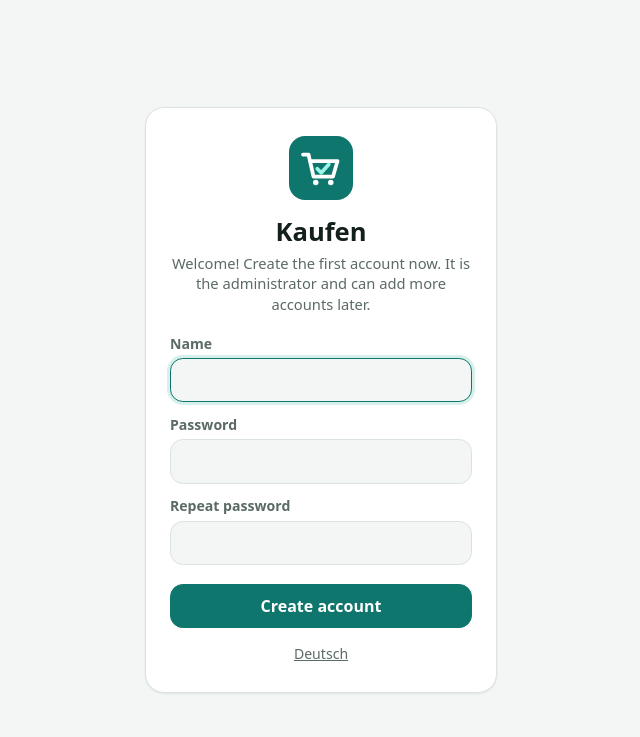
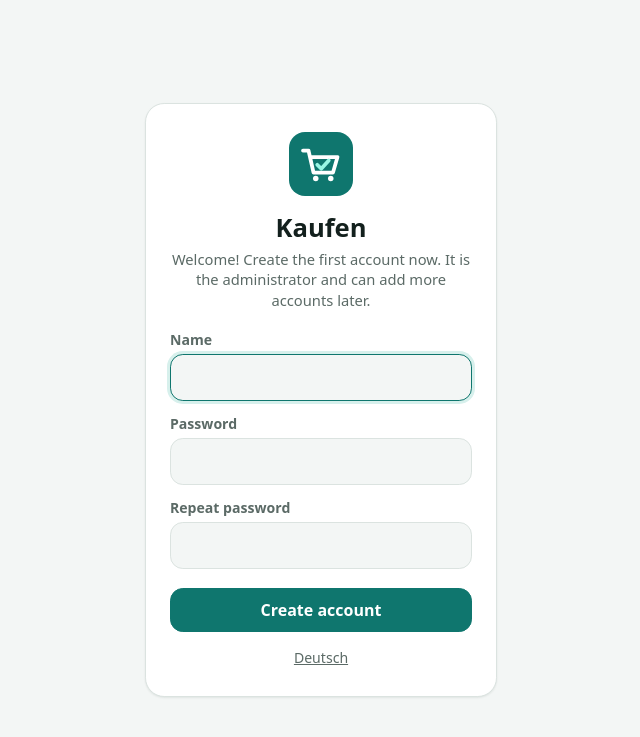
Before and after one commit to burnersen/kaufen, a PHP site: page / in a window 1280 px wide. Shown: the top 737 px of the page, without its empty margins (319-959 px from the left). Run offline with PHP 8.4, Linux system fonts and the light colour scheme.

Commit message:
Kaufen 1.2.1
Kein Zoomen mehr mit den Fingern und beim Antippen von Eingabefeldern: Eingabefelder nie kleiner als 16px, Aufziehen und Doppeltipp-Zoom abgestellt.

```diff
--- a/app/assets/app.css
+++ b/app/assets/app.css
@@ -46,7 +46,8 @@
     --bg: #000000; --card: #111113; --text: #ededee; --mut: #9a9aa2; --line: #29292d;
     --acc: #e4e4e7; --acc-text: #111113; --acc-soft: #26262a; --danger: #ff8a7a; --shadow: none; color-scheme: dark; }
 * { box-sizing: border-box; }
-html { -webkit-text-size-adjust: 100%; }
+/* Kein Zoomen mit den Fingern: die Oberfläche passt sich der Breite an. pan-x pan-y lässt Rollen zu, aber kein Aufziehen und kein Doppeltipp-Zoom. */
+html { -webkit-text-size-adjust: 100%; text-size-adjust: 100%; touch-action: pan-x pan-y; }
 body { margin: 0; background: var(--bg); color: var(--text); font: 16px/1.4 system-ui, -apple-system, "Segoe UI", Roboto, "Helvetica Neue", sans-serif;
        -webkit-tap-highlight-color: transparent; overscroll-behavior-y: contain; }
 button, input, select, textarea { font: inherit; color: inherit; }
@@ -232,3 +233,6 @@ button.row { font-weight: 600; }
 .compact .cat { padding: .55rem .85rem; margin-top: .3rem; }
 .compact .cat + .grid { margin: .35rem 0 .6rem; }
 .compact h2 { margin-top: .8rem; }
+
+/* Eingabefelder nie kleiner als 16px: darunter zoomt das iPhone beim Antippen in die Seite hinein */
+.field input, .field select, .field textarea, .login input, .pick .hex, .sheet select, .sheet textarea { font-size: 1rem; }
--- a/app/views/app.php
+++ b/app/views/app.php
@@ -6,7 +6,7 @@ $kfV = function (string $f): string { return h('?action=asset&f=' . $f . '&v=' .
 <html lang="<?= kfLang() ?>">
 <head>
 <meta charset="UTF-8">
-<meta name="viewport" content="width=device-width, initial-scale=1, viewport-fit=cover">
+<meta name="viewport" content="width=device-width, initial-scale=1, maximum-scale=1, user-scalable=no, viewport-fit=cover">
 <meta name="robots" content="noindex, nofollow">
 <meta name="theme-color" content="#0f766e">
 <meta name="mobile-web-app-capable" content="yes">
--- a/app/views/login.php
+++ b/app/views/login.php
@@ -6,7 +6,7 @@ $kfName = h(kfClean($_POST['name'] ?? '', 30));
 <html lang="<?= kfLang() ?>">
 <head>
 <meta charset="UTF-8">
-<meta name="viewport" content="width=device-width, initial-scale=1, viewport-fit=cover">
+<meta name="viewport" content="width=device-width, initial-scale=1, maximum-scale=1, user-scalable=no, viewport-fit=cover">
 <meta name="robots" content="noindex, nofollow">
 <meta name="theme-color" content="#0f766e">
 <title><?= h($needSetup ? kfT('Kaufen einrichten') : kfT('Kaufen – Anmelden')) ?></title>
--- a/index.php
+++ b/index.php
@@ -19,7 +19,7 @@ error_reporting(E_ALL);
 ini_set('display_errors', '0');
 date_default_timezone_set('Europe/Berlin');
 
-define('KF_VERSION', '1.2.0');
+define('KF_VERSION', '1.2.1');
 define('KF_ROOT', __DIR__);
 define('KF_APP', KF_ROOT . '/app');
 define('KF_DATA_DIR', KF_ROOT . '/data');
```
